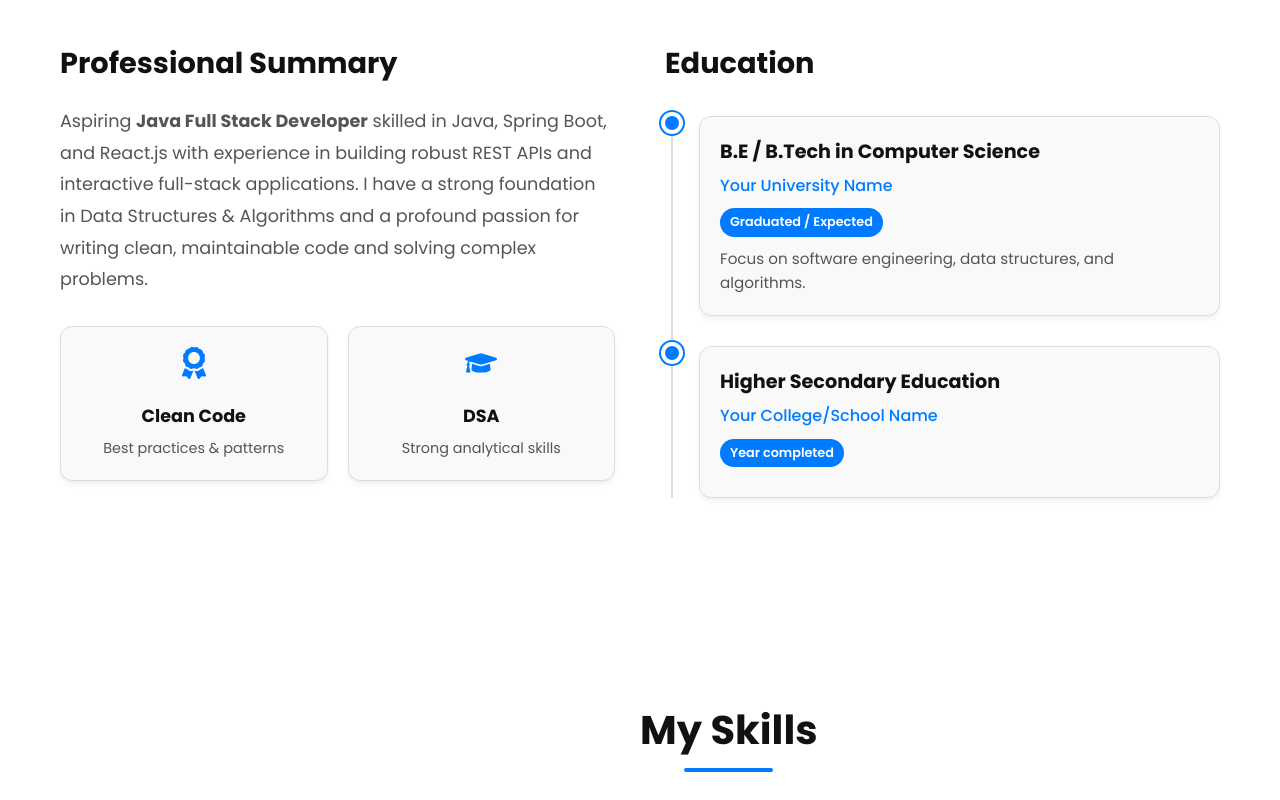
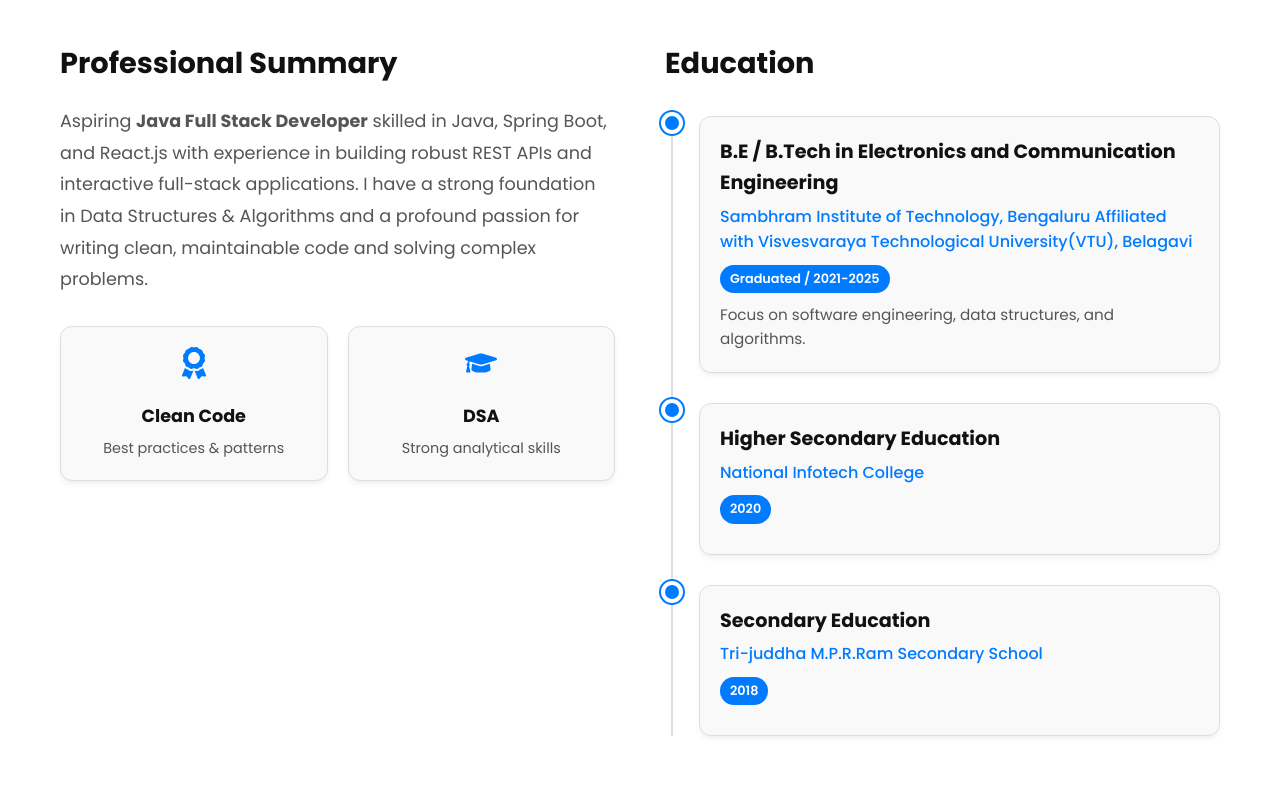
Before and after one commit to Rupesh72550/My_Portfolio, a React app: page / in a window 1280 px wide. Shown: the part 980-1780 px from the top of the page. Built offline with nearby package versions, Linux system fonts and the light colour scheme; the HTML template or start-up script is replaced by a standard one.

Commit message:
Update education and experience details

```diff
--- a/src/components/About/About.jsx
+++ b/src/components/About/About.jsx
@@ -55,9 +55,9 @@ const About = () => {
             <div className={styles.timelineItem}>
               <div className={styles.timelineDot}></div>
               <div className={styles.timelineContent}>
-                <h4>B.E / B.Tech in Computer Science</h4>
-                <h5>Your University Name</h5>
-                <span className={styles.year}>Graduated / Expected</span>
+                <h4>B.E / B.Tech in Electronics and Communication Engineering</h4>
+                <h5>Sambhram Institute of Technology, Bengaluru Affiliated with Visvesvaraya Technological University(VTU), Belagavi</h5>
+                <span className={styles.year}>Graduated / 2021-2025</span>
                 <p>Focus on software engineering, data structures, and algorithms.</p>
               </div>
             </div>
@@ -66,8 +66,17 @@ const About = () => {
               <div className={styles.timelineDot}></div>
               <div className={styles.timelineContent}>
                 <h4>Higher Secondary Education</h4>
-                <h5>Your College/School Name</h5>
-                <span className={styles.year}>Year completed</span>
+                <h5>National Infotech College</h5>
+                <span className={styles.year}>2020</span>
+              </div>
+            </div>
+
+            <div className={styles.timelineItem}>
+              <div className={styles.timelineDot}></div>
+              <div className={styles.timelineContent}>
+                <h4>Secondary Education</h4>
+                <h5>Tri-juddha M.P.R.Ram Secondary School</h5>
+                <span className={styles.year}>2018</span>
               </div>
             </div>
 
--- a/src/components/Experience/Experience.jsx
+++ b/src/components/Experience/Experience.jsx
@@ -7,13 +7,13 @@ const Experience = () => {
     {
       title: 'Java Full Stack Trainee',
       company: 'KodNest',
-      period: 'Duration / Year',
+      period: 'Duration / August 2025 - January 2026',
       description: 'Underwent intensive training in Java, Spring Boot, React.js, and MySQL. Developed full-stack web applications and gained hands-on experience with RESTful APIs, OOP concepts, and MVC architecture.',
     },
     {
       title: 'AI & ML Intern',
       company: 'Rooman Technology',
-      period: 'Duration / Year',
+      period: 'Duration / September 2025 - February 2026',
       description: 'Worked on Machine Learning models and Artificial Intelligence concepts. Assisted in real-world data processing, analysis, and building predictive models using Python.',
     }
   ];
```
